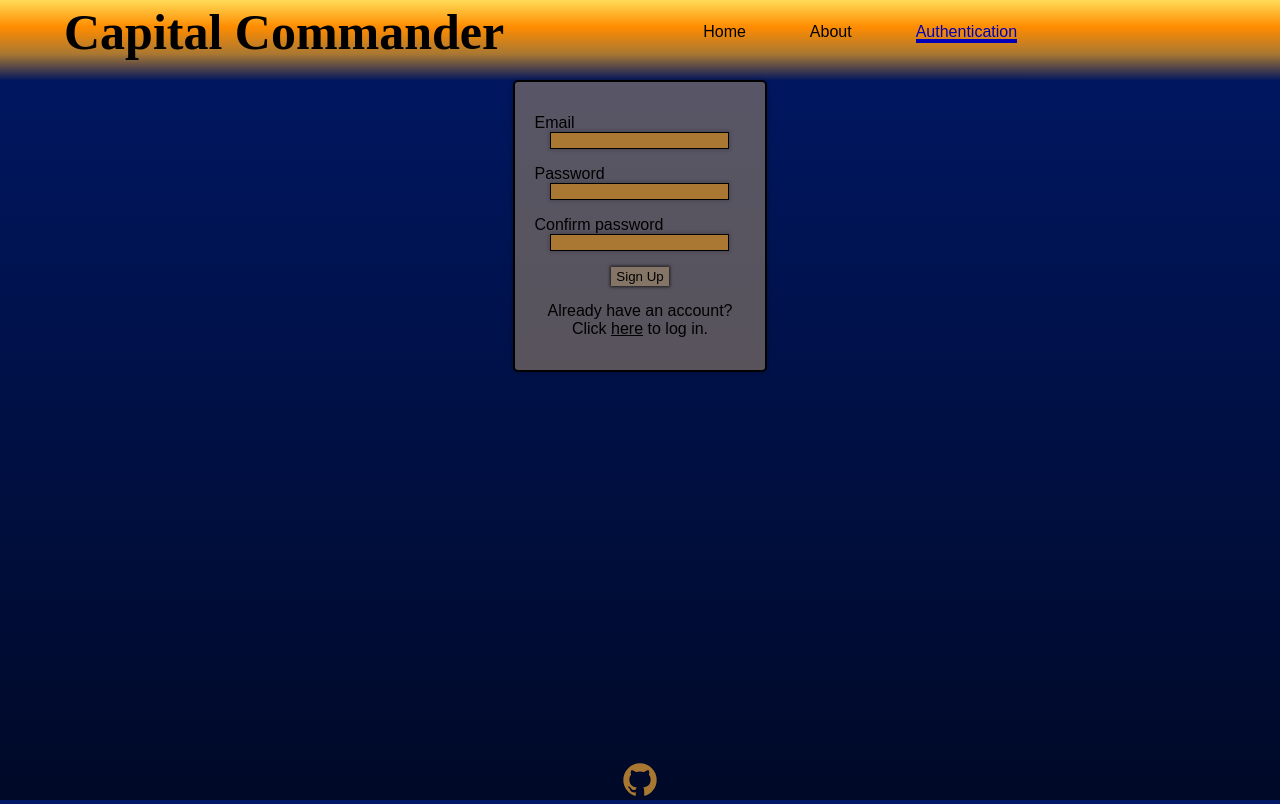
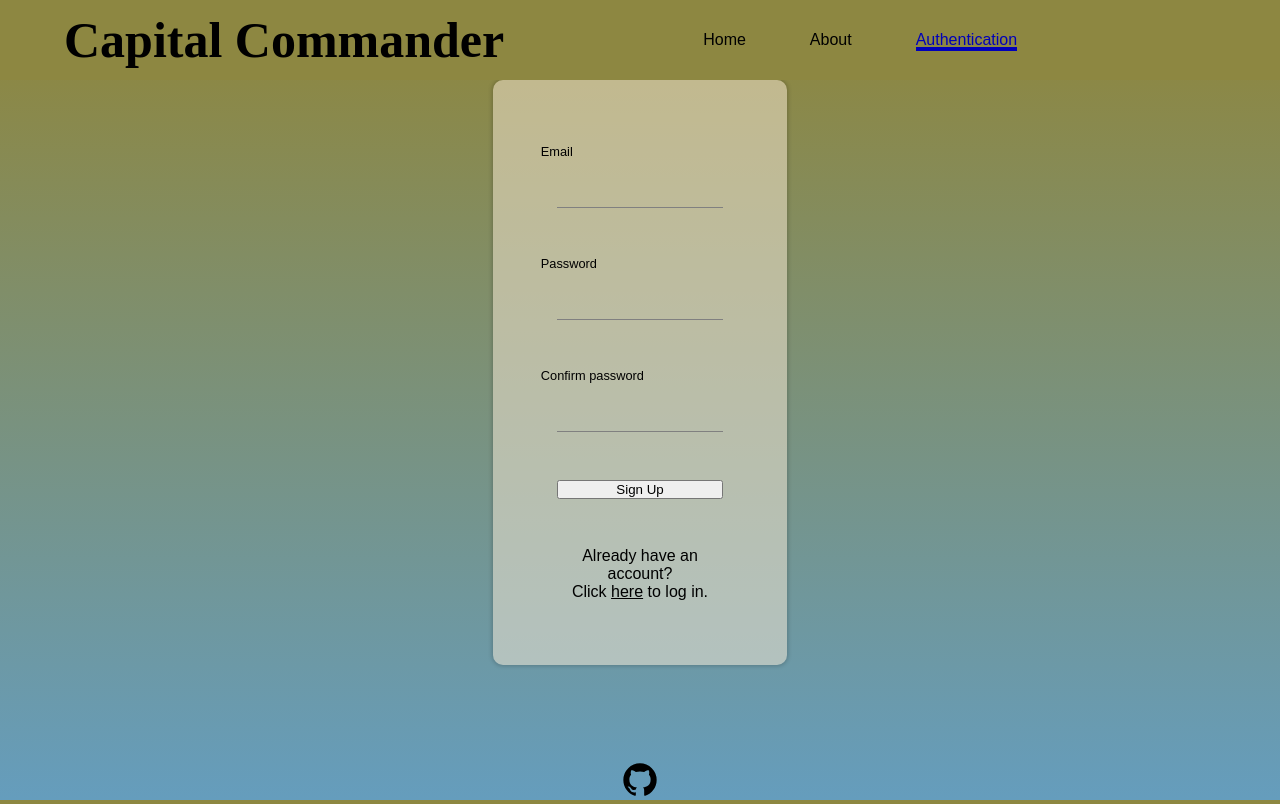
Before and after one commit to Andrij-Kolomijec/Capital-Commander, a React (Vite) app in the folder client/: page /authentication in a window 1280 px wide. Built offline with nearby package versions, Linux system fonts and the light colour scheme; a web font is replaced by a local one.

Commit message:
Changed color theme

```diff
--- a/client/src/components/Footer.module.css
+++ b/client/src/components/Footer.module.css
@@ -7,6 +7,8 @@
 
 .footer img {
   height: 40px;
-  filter: invert(48%) sepia(55%) saturate(526%) hue-rotate(356deg)
-    brightness(91%) contrast(87%);
 }
+
+.footer img:hover {
+  cursor: pointer;
+}
--- a/client/src/components/Header.module.css
+++ b/client/src/components/Header.module.css
@@ -8,15 +8,15 @@
   position: sticky;
   top: 0;
   color: black;
-  background: linear-gradient(
+  /* background: linear-gradient(
     to bottom,
     #ffdb58,
     #ff8c00,
     var(--miscColor),
     transparent 101%
-  );
+  ); */
+  background: #8d8741;
   z-index: 1;
-  /* background: radial-gradient(circle at center, #aa7832 20%, transparent 80%); */
 }
 
 .navigation > h1 {
@@ -24,7 +24,7 @@
   font-size: 50px;
   white-space: nowrap;
   position: relative;
-  padding-bottom: 1rem;
+  /* padding-bottom: 1rem; */
 }
 
 .navigation > h1:hover,
@@ -37,7 +37,7 @@
   position: absolute;
   top: 0;
   left: 0;
-  background: linear-gradient(to left, #0abfbc, var(--active));
+  background: linear-gradient(to left, var(--miscColor), var(--active));
   background-clip: text;
   -webkit-background-clip: text;
   -webkit-text-fill-color: transparent;
@@ -57,7 +57,6 @@
   align-items: center;
   justify-content: center;
   gap: 4rem;
-  padding-bottom: 1rem;
 }
 
 .account {
--- a/client/src/components/expenses/InputExpense.module.css
+++ b/client/src/components/expenses/InputExpense.module.css
@@ -33,18 +33,6 @@
   width: 180px;
 }
 
-.form > button {
-  background-color: var(--miscColor);
-  padding: 5px 10px;
-  border-radius: 5px;
-  border: 1px solid;
-  box-shadow: var(--shadow);
-  transition: ease-in-out 300ms;
+.form button {
+  margin: 1rem;
 }
-
-.form > button:hover {
-  cursor: pointer;
-  transform: scale(1.2);
-  background-color: var(--active);
-  color: var(--miscColor);
-}
--- a/client/src/components/expenses/Summary.module.css
+++ b/client/src/components/expenses/Summary.module.css
@@ -7,7 +7,7 @@
   display: flex;
   flex-direction: column;
   gap: 1rem;
-  color: black;
+  box-shadow: var(--shadow);
 }
 
 .summary > div {
@@ -29,6 +29,9 @@
 
 .summary img {
   height: 20px;
-  filter: invert(48%) sepia(55%) saturate(526%) hue-rotate(356deg)
-    brightness(91%) contrast(87%);
 }
+
+.summary img:hover {
+  filter: invert(18%) sepia(29%) saturate(5111%) hue-rotate(228deg)
+    brightness(103%) contrast(179%);
+}
--- a/client/src/index.css
+++ b/client/src/index.css
@@ -9,19 +9,18 @@ html {
 }
 
 :root {
-  --bgColor: rgba(175, 150, 110, 0.5);
-  --miscColor: rgb(170, 120, 50);
+  --bgColor: rgba(250, 235, 215, 0.5);
+  --miscColor: rgba(250, 235, 215, 0.3);
   --active: #0000b9;
   --shadow: 0 0 4px 1px rgba(0, 0, 0, 0.2);
 }
 
 body {
-  background: linear-gradient(rgb(0, 24, 102), rgb(0, 9, 39));
+  background: linear-gradient(#8d8741 6%, #659dbd);
   /* background-size: cover;
   background-repeat: no-repeat;
   background-position: center; */
   background-attachment: fixed;
-  color: rgb(215, 250, 248);
   font-family: Arial, Helvetica, sans-serif;
 }
 
@@ -50,9 +49,9 @@ a {
   color: var(--active);
 }
 
-@supports (scrollbar-color: var(--active) var(--miscColor)) {
+@supports (scrollbar-color: var(--active) #faebd7) {
   html {
-    scrollbar-color: var(--active) var(--miscColor);
+    scrollbar-color: var(--active) #faebd7;
     scrollbar-width: thin;
   }
 }
--- a/client/src/routes/Authentication.module.css
+++ b/client/src/routes/Authentication.module.css
@@ -11,20 +11,21 @@
   background-color: var(--bgColor);
   display: flex;
   flex-direction: column;
-  align-items: center;
-  gap: 1rem;
-  padding: 2rem;
-  border: 2px solid;
-  border-radius: 5px;
+  gap: 3rem;
+  padding: 4rem;
+  border-radius: 10px;
   box-shadow: var(--shadow);
+  width: 13vw;
 }
 
 .form > div {
   display: flex;
   flex-direction: column;
+  gap: 1rem;
 }
 
 .form label {
+  font-size: 0.8rem;
   margin-left: -1rem;
 }
 
@@ -33,31 +34,19 @@
 }
 
 .form input {
-  background-color: var(--miscColor);
-  border: 1px solid;
-  box-shadow: var(--shadow);
+  background-color: transparent;
+  border: none;
+  border-bottom: 1px solid grey;
+  height: 2rem;
+  padding-left: 3px;
 }
 
 .form input:focus {
-  outline: 1px ridge var(--active);
+  outline: none;
 }
 
-.form button {
-  padding: 2px 5px;
-  background-color: var(--bgColor);
-  border: none;
-  box-shadow: 0 0 3px 1px rgba(0, 0, 0, 0.7);
-  transition: 100ms;
-}
-
-.form button:hover {
-  cursor: pointer;
-  transform: scale(1.1);
-  background-color: var(--miscColor);
-}
-
-.button-guest {
-  margin-top: 1rem;
+.form > .buttons {
+  gap: 2rem;
 }
 
 .error {
--- a/client/src/routes/Expenses.module.css
+++ b/client/src/routes/Expenses.module.css
@@ -24,7 +24,6 @@
 }
 
 .second-row {
-  min-width: 55vw;
   padding: 0 1rem;
 }
 
@@ -48,9 +47,9 @@
   background: var(--bgColor);
 }
 
-@supports (scrollbar-color: var(--bgColor) transparent) {
+@supports (scrollbar-color: var(--miscColor) transparent) {
   .expenses-wrapper {
-    scrollbar-color: var(--bgColor) transparent;
+    scrollbar-color: var(--miscColor) transparent;
     /* scrollbar-width: thin; */
   }
 }
```
